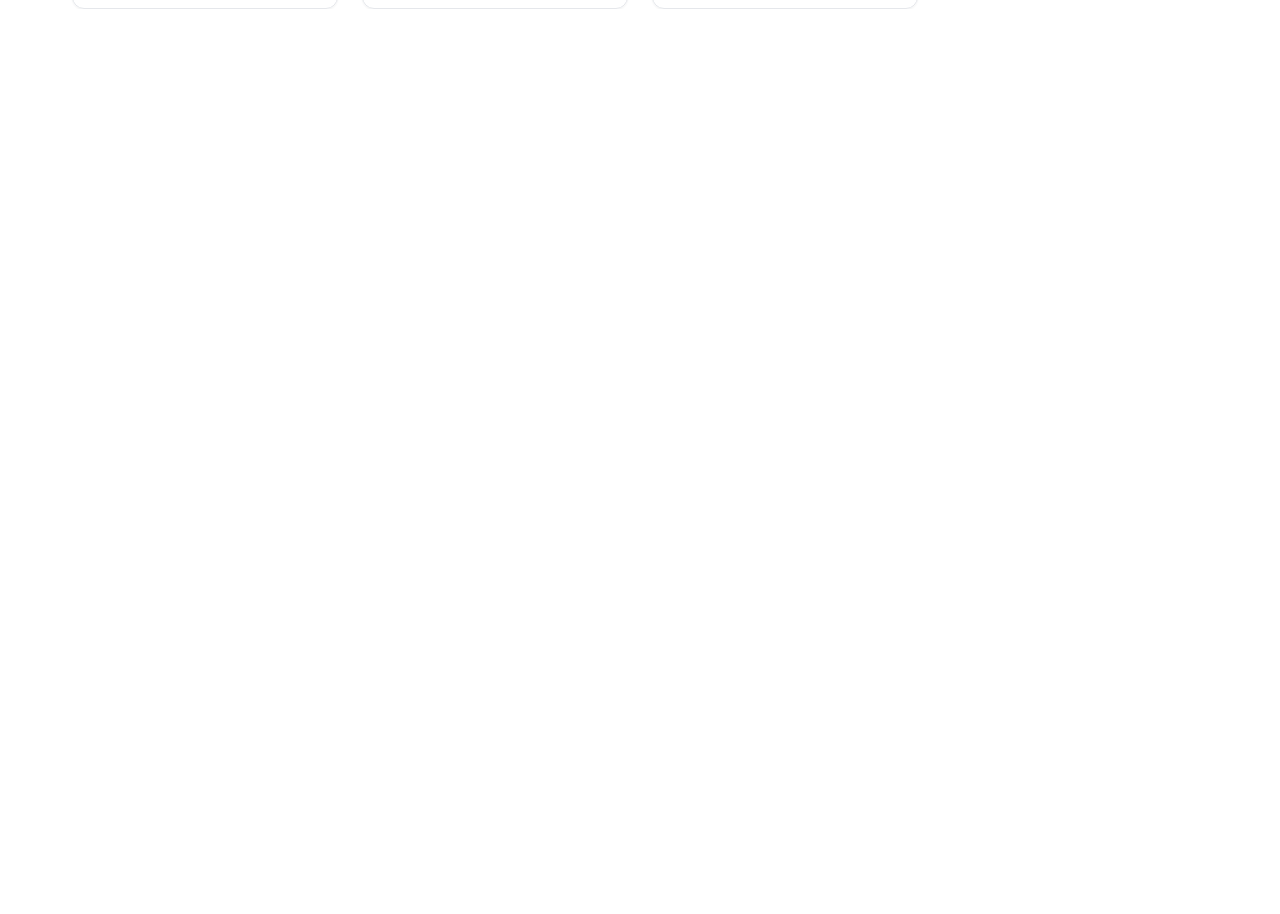
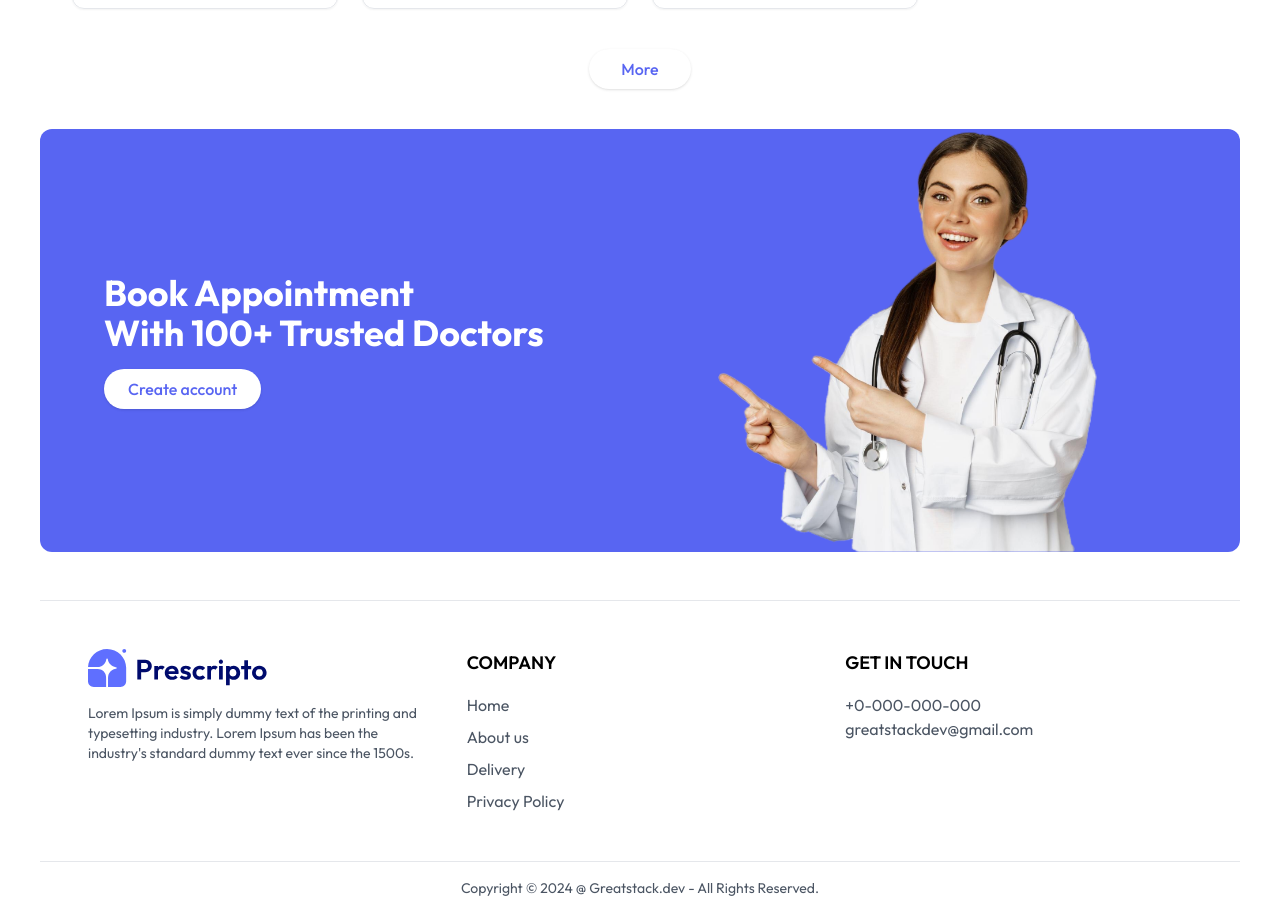
Before and after one commit to iamHarshvardhan10/prescripto, a React (Vite) app in the folder frontend/: page / in a window 1280 px wide. Shown: the part 2636-3550 px from the top of the page. Before the commit the page ends 2645 px from the top, so only its background shows below. Built offline with nearby package versions, Linux system fonts and the light colour scheme.

Commit message:
create footer UI design

```diff
--- a/frontend/src/App.jsx
+++ b/frontend/src/App.jsx
@@ -2,6 +2,7 @@ import { BrowserRouter, Routes, Route } from "react-router-dom";
 import Navbar from "./components/core/Navbar";
 import Home from "./pages/Home";
 import Sign from "./pages/Sign";
+import Footer from "./components/core/Footer";
 const App = () => {
   return (
     <div className="app">
@@ -11,6 +12,7 @@ const App = () => {
           <Route path="/" element={<Home />} />
           <Route path="/sign" element={<Sign />} />
         </Routes>
+        <Footer />
       </BrowserRouter>
     </div>
   );
--- /dev/null
+++ b/frontend/src/components/core/Footer.jsx
@@ -0,0 +1,98 @@
+import React from "react";
+import Button from "../common/Button";
+import { assets } from "@/assets/assets";
+
+const Footer = () => {
+  return (
+    <>
+      <div className="bg-[#5865F2] rounded-xl flex flex-col md:flex-row items-center justify-between md:px-16 my-4">
+        <div className="text-white max-w-lg space-y-4">
+          <h2 className="text-3xl md:text-4xl font-bold leading-snug">
+            Book Appointment <br /> With 100+ Trusted Doctors
+          </h2>
+          <button className="bg-white text-[#5865F2] font-medium px-6 py-2 rounded-full shadow hover:bg-gray-100 transition">
+            Create account
+          </button>
+        </div>
+
+        <div className="mt-8 md:mt-0 md:w-1/2 flex justify-center">
+          <img
+            src={assets.appointment_img}
+            alt="Doctor"
+            className="w-full max-w-sm object-contain"
+          />
+        </div>
+      </div>
+      <footer className="bg-white border-t border-gray-200 mt-12">
+        <div className="max-w-7xl mx-auto px-6 md:px-12 py-12 grid grid-cols-1 md:grid-cols-3 gap-8">
+          <div>
+            <div className="mb-4">
+              <img
+                src={assets.logo}
+                alt="Prescripto Logo"
+                className="w-[180px] h-auto"
+              />
+            </div>
+            <p className="text-gray-600 text-sm">
+              Lorem Ipsum is simply dummy text of the printing and typesetting
+              industry. Lorem Ipsum has been the industry's standard dummy text
+              ever since the 1500s.
+            </p>
+          </div>
+
+          <div>
+            <h3 className="text-lg font-semibold mb-4">COMPANY</h3>
+            <ul className="space-y-2 text-gray-600">
+              <li>
+                <a href="#" className="hover:text-gray-900 transition">
+                  Home
+                </a>
+              </li>
+              <li>
+                <a href="#" className="hover:text-gray-900 transition">
+                  About us
+                </a>
+              </li>
+              <li>
+                <a href="#" className="hover:text-gray-900 transition">
+                  Delivery
+                </a>
+              </li>
+              <li>
+                <a href="#" className="hover:text-gray-900 transition">
+                  Privacy Policy
+                </a>
+              </li>
+            </ul>
+          </div>
+
+          <div>
+            <h3 className="text-lg font-semibold mb-4">GET IN TOUCH</h3>
+            <p className="text-gray-600">+0-000-000-000</p>
+            <p className="text-gray-600">greatstackdev@gmail.com</p>
+
+            {/* Optional Social Icons
+            <div className="flex space-x-4 mt-4 text-gray-600">
+              <a href="#" className="hover:text-blue-600">
+                <FaFacebookF />
+              </a>
+              <a href="#" className="hover:text-blue-400">
+                <FaTwitter />
+              </a>
+              <a href="#" className="hover:text-blue-700">
+                <FaLinkedinIn />
+              </a>
+            </div> */}
+          </div>
+        </div>
+
+        {/* Bottom Copyright */}
+        <div className="border-t border-gray-200 py-4 text-center text-sm text-gray-600">
+          Copyright © 2024 @ Greatstack.dev - All Rights Reserved.
+        </div>
+      </footer>
+    </>
+  );
+};
+
+export default Footer;
--- a/frontend/src/components/core/TopDoctors.jsx
+++ b/frontend/src/components/core/TopDoctors.jsx
@@ -32,6 +32,11 @@ const TopDoctors = () => {
           </div>
         ))}
       </div>
+      <div className="flex items-center justify-center my-10">
+        <button className="bg-white text-[#5865F2] font-medium px-8 py-2 rounded-full shadow hover:bg-gray-100 transition">
+          More
+        </button>
+      </div>
     </div>
   );
 };
--- a/frontend/src/master.scss
+++ b/frontend/src/master.scss
@@ -48,3 +48,16 @@
     margin-left: 15px;
   }
 }
+
+.more_btn {
+  display: flex;
+  align-items: center;
+  justify-content: center;
+  a {
+    margin: 30px 0;
+    padding: 10px 60px;
+    background-color: #bcbaba;
+    border-radius: 20px;
+    font-weight: 600;
+  }
+}
```
